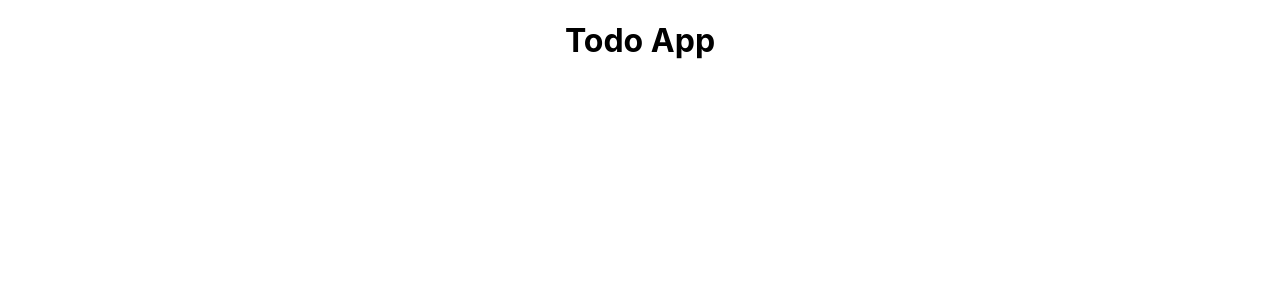
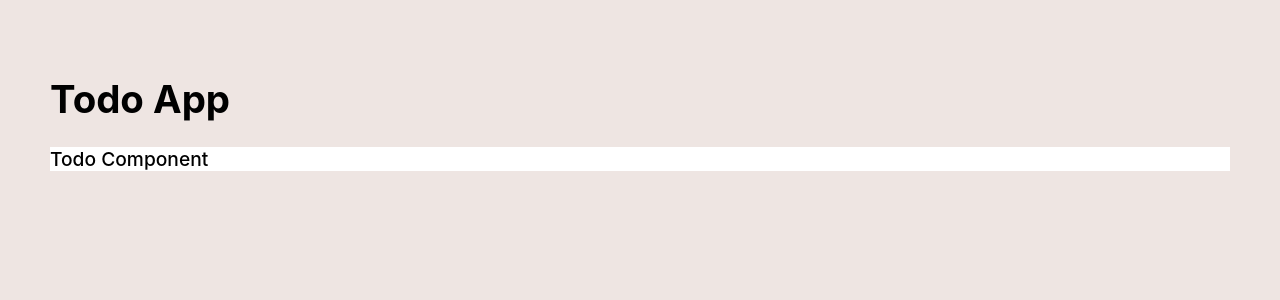
Before and after one commit to MuteeVincente/mern-todo-app, a React (Create React App) app in the folder todo-frontend/: page / in a window 1280 px wide. Shown: the top 300 px of the page. Built offline with nearby package versions, Linux system fonts and the light colour scheme.

Commit message:
adjusting styled-components

```diff
--- a/todo-frontend/package.json
+++ b/todo-frontend/package.json
@@ -9,6 +9,7 @@
     "react": "^18.2.0",
     "react-dom": "^18.2.0",
     "react-scripts": "5.0.1",
+    "styled-components": "^6.0.7",
     "web-vitals": "^2.1.4"
   },
   "scripts": {
--- a/todo-frontend/src/App.css
+++ b/todo-frontend/src/App.css
@@ -1,38 +1,8 @@
 .App {
-  text-align: center;
+  margin: 0;
+  padding: 50px;
+  background-color: #eee5e2;
+  font-weight: 500;
+  font-size:1.2em;
+  height: 100vh;
 }
-
-.App-logo {
-  height: 40vmin;
-  pointer-events: none;
-}
-
-@media (prefers-reduced-motion: no-preference) {
-  .App-logo {
-    animation: App-logo-spin infinite 20s linear;
-  }
-}
-
-.App-header {
-  background-color: #282c34;
-  min-height: 100vh;
-  display: flex;
-  flex-direction: column;
-  align-items: center;
-  justify-content: center;
-  font-size: calc(10px + 2vmin);
-  color: white;
-}
-
-.App-link {
-  color: #61dafb;
-}
-
-@keyframes App-logo-spin {
-  from {
-    transform: rotate(0deg);
-  }
-  to {
-    transform: rotate(360deg);
-  }
-}
--- a/todo-frontend/src/App.js
+++ b/todo-frontend/src/App.js
@@ -1,10 +1,10 @@
 import './App.css';
-
+import Todo from './components/Todo';
 function App() {
   return (
     <div className="App">
       <h1>Todo App</h1>
-
+      <Todo name = 'Vincent'/>
     </div>
   );
 }
--- /dev/null
+++ b/todo-frontend/src/components/Todo/index.js
@@ -0,0 +1,10 @@
+import React from 'react';
+import {Container} from './styles';
+
+function Todo() {
+  return (
+    <Container>Todo Component</Container>
+  )
+}
+
+export default Todo
--- /dev/null
+++ b/todo-frontend/src/components/Todo/styles.js
@@ -0,0 +1,5 @@
+import styled from 'styled-components';
+
+
+export const Container = styled.div`
+background:white`
```
Also changed, not shown: 1 other file (tests, documents, lock files or other folders).
